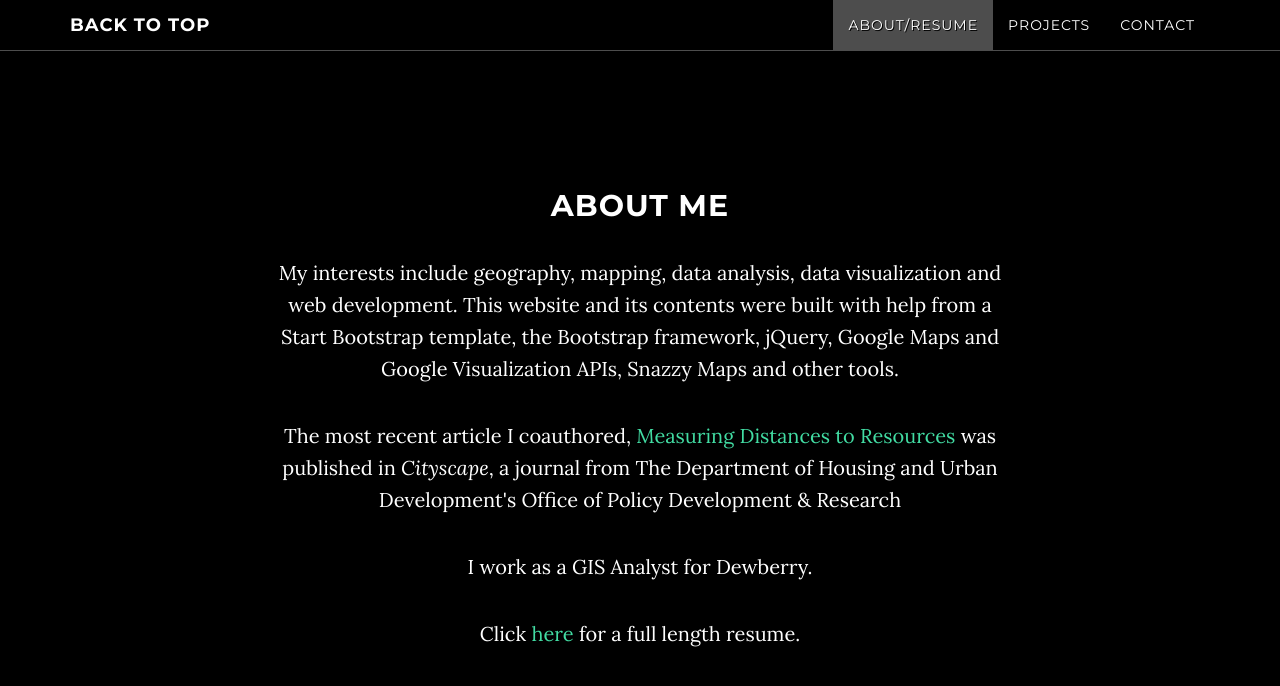
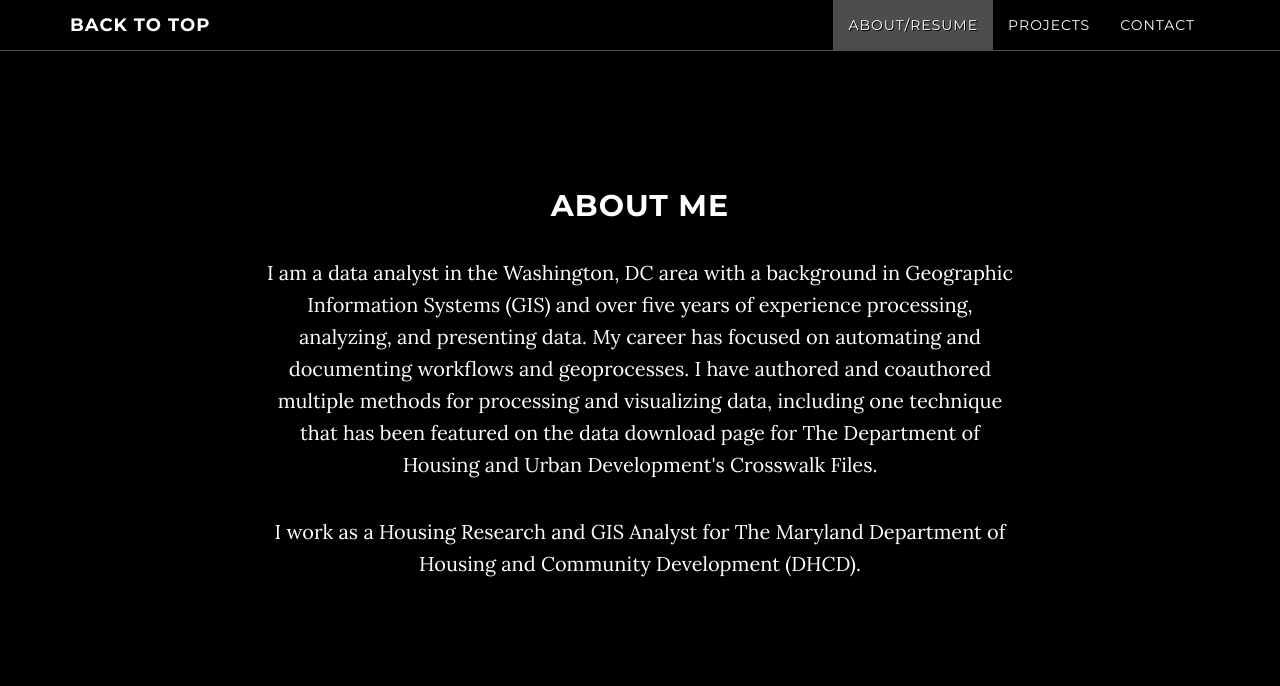
Before and after one commit to alexdingis/alexdingis.github.io, a Jekyll site: the page index.html, which Jekyll copies as it is, in a window 1280 px wide and 900 px high, scrolled down 961 px. Shown: the top 686 px of the window. Built offline with Jekyll 4.4.1, drawn with Linux system fonts in a browser that asks for light colours; nearby versions of some CDN libraries.

Commit message:
change description

```diff
--- a/index.html
+++ b/index.html
@@ -66,10 +66,8 @@
         <div class="row">
             <div class="col-lg-8 col-lg-offset-2">
                 <h2>About Me</h2>
-                <p>My interests include geography, mapping, data analysis, data visualization and web development. This website and its contents were built with help from a Start Bootstrap template, the Bootstrap framework, jQuery, Google Maps and Google Visualization APIs, Snazzy Maps and other tools.</p>
-                <p>The most recent article I coauthored, <a target="_blank" href="https://www.huduser.gov/portal/periodicals/cityscpe/vol19num2/article22.html">Measuring Distances to Resources</a> was published in <i>Cityscape</i>, a journal from The Department of Housing and Urban Development's Office of Policy Development & Research</p>
-                <p>I work as a GIS Analyst for Dewberry.</p>
-                <p>Click <a target="_blank" href="projects/resume.html">here</a> for a full length resume.</p>
+                <p>I am a data analyst in the Washington, DC area with a background in Geographic Information Systems (GIS)  and over five years of experience processing, analyzing, and presenting data. My career has focused on automating and documenting workflows and geoprocesses. I have authored and coauthored multiple methods for processing and visualizing data, including one technique that has been featured on the data download page for The Department of Housing and Urban Development's Crosswalk Files.</p>
+                <p>I work as a Housing Research and GIS Analyst for The Maryland Department of Housing and Community Development (DHCD).</p>
             </div>
         </div>
     </section>
```
